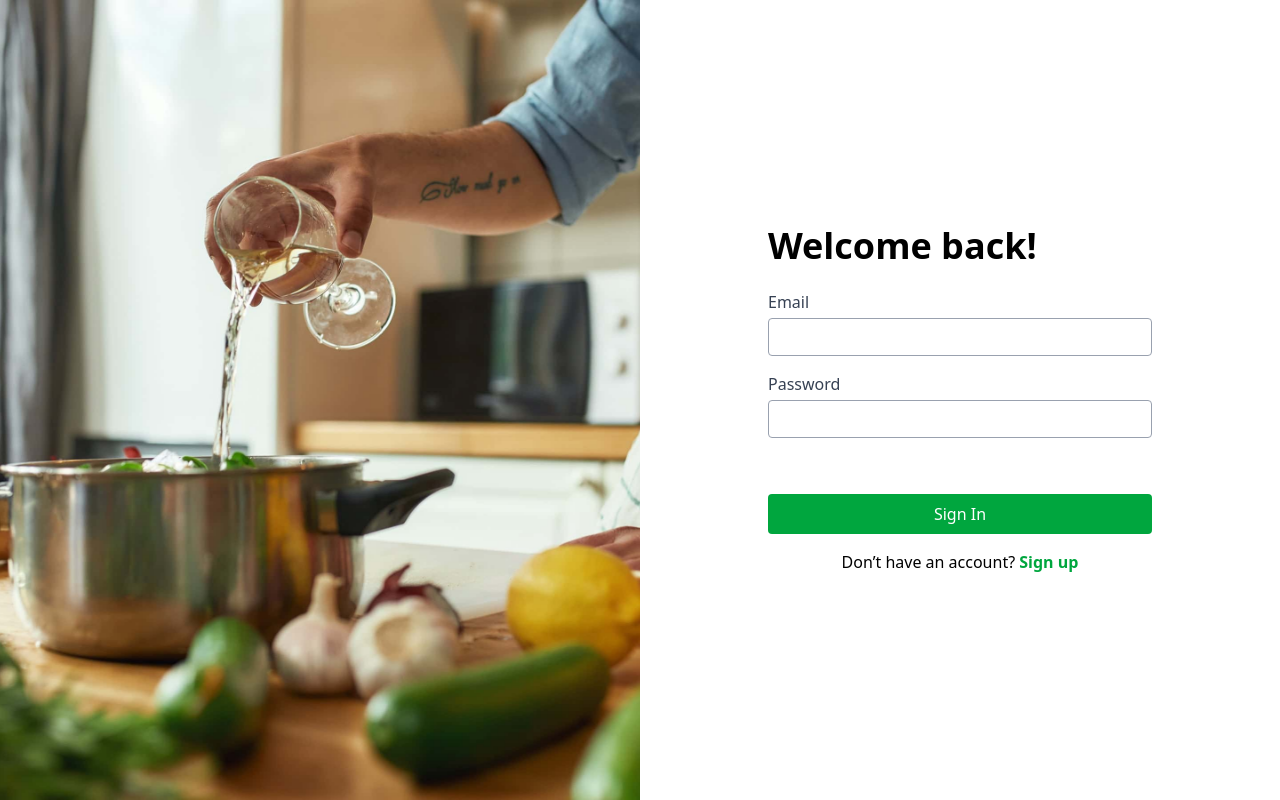
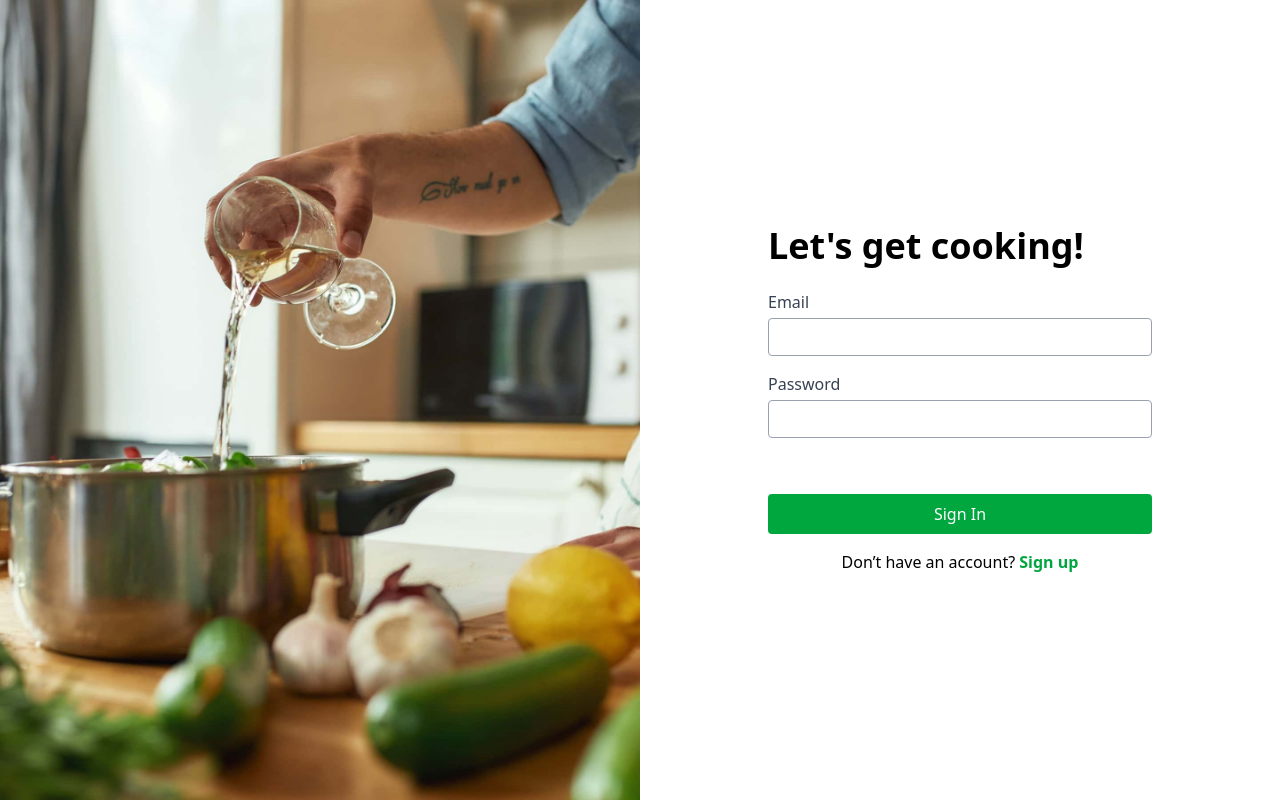
Before and after one commit to xxfmin/synccook, a Next.js app: page /login in a window 1280 px wide. Built offline with nearby package versions, Linux system fonts and the light colour scheme.

Commit message:
changed page title

```diff
--- a/src/app/(auth)/login/page.tsx
+++ b/src/app/(auth)/login/page.tsx
@@ -44,7 +44,7 @@ export default function LoginPage() {
       {/* right */}
       <div className="flex items-center justify-center p-6">
         <div className="w-sm max-w-md">
-          <h1 className="text-4xl font-extrabold mb-6">Welcome back!</h1>
+          <h1 className="text-4xl font-extrabold mb-6">Let's get cooking!</h1>
 
           <form onSubmit={doLogin} className="space-y-4 text-gray-700">
             <div>
```
